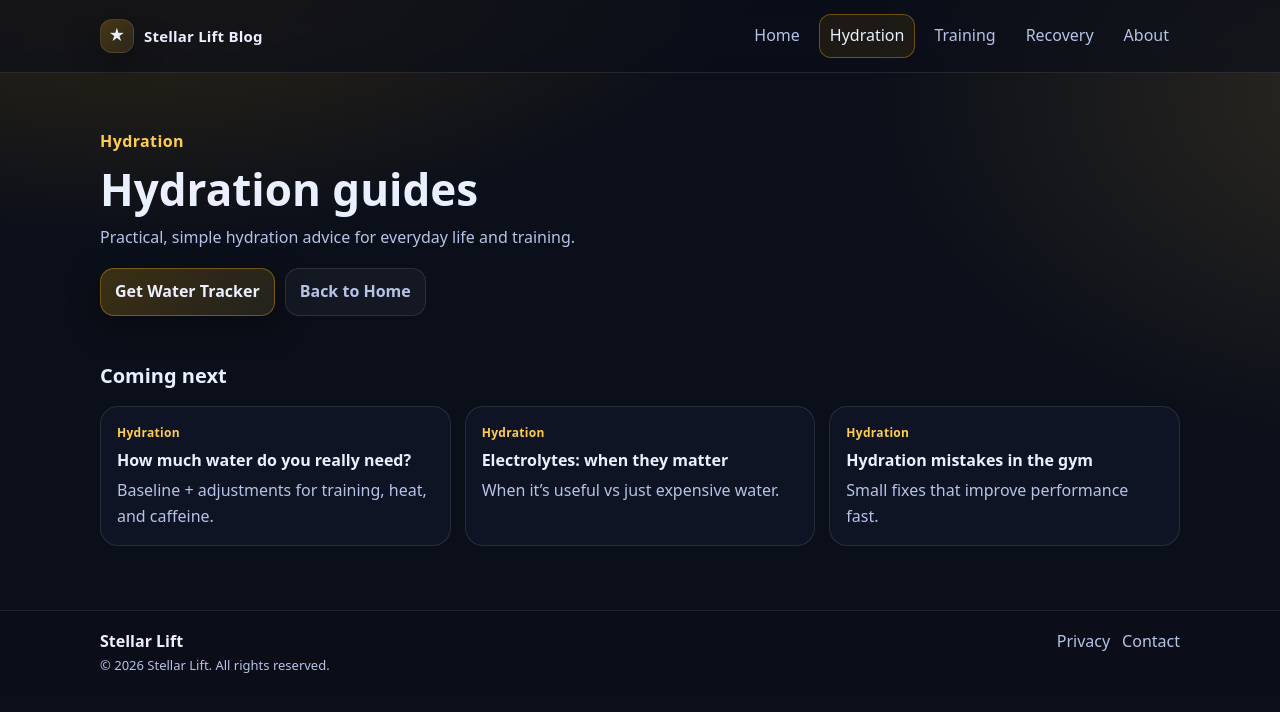
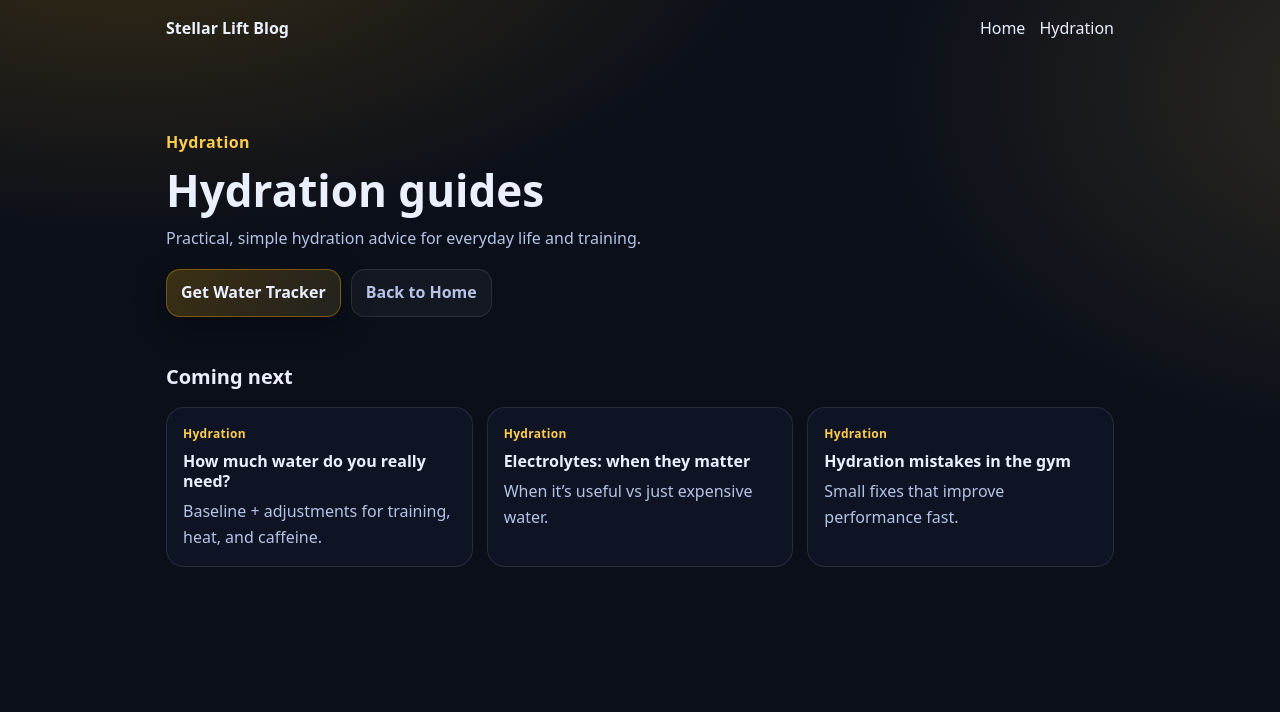
Before and after one commit to AntczakEI/stellarlift-blog, a Jekyll site: the page built from hydration.html, in a window 1280 px wide. Shown: the top 712 px of the page. Built offline with Jekyll 4.4.1, drawn with Linux system fonts in a browser that asks for light colours.

Commit message:
Update hydration.html

```diff
--- a/hydration.html
+++ b/hydration.html
@@ -1,30 +1,9 @@
-<!doctype html>
-<html lang="en">
-<head>
-  <meta charset="utf-8" />
-  <meta name="viewport" content="width=device-width, initial-scale=1" />
-  <title>Hydration — Stellar Lift Blog</title>
-  <meta name="description" content="Hydration guides and practical tips." />
-  <link rel="stylesheet" href="/styles.css" />
-</head>
-<body>
-  <header class="site-header">
-    <div class="container header-inner">
-      <a class="brand" href="/">
-        <span class="brand-mark">★</span>
-        <span class="brand-text">Stellar Lift Blog</span>
-      </a>
-      <nav class="nav">
-        <a href="/" class="nav-link">Home</a>
-        <a href="/hydration.html" class="nav-link active">Hydration</a>
-        <a href="/training.html" class="nav-link">Training</a>
-        <a href="/recovery.html" class="nav-link">Recovery</a>
-        <a href="/about.html" class="nav-link">About</a>
-      </nav>
-    </div>
-  </header>
+---
+layout: default
+title: Hydration
+description: Hydration guides and practical tips.
+---
 
-  <main class="container">
 <section class="hero">
   <p class="eyebrow">Hydration</p>
   <h1>Hydration guides</h1>
@@ -55,23 +34,3 @@
     </article>
   </div>
 </section>
-  </main>
-
-  <footer class="site-footer">
-    <div class="container footer-inner">
-      <div class="footer-left">
-        <div class="footer-brand">Stellar Lift</div>
-        <div class="footer-small">© <span id="year"></span> Stellar Lift. All rights reserved.</div>
-      </div>
-      <div class="footer-right">
-        <a href="/privacy.html">Privacy</a>
-        <a href="/contact.html">Contact</a>
-      </div>
-    </div>
-  </footer>
-
-  <script>
-    document.getElementById("year").textContent = new Date().getFullYear();
-  </script>
-</body>
-</html>
```
Lines whose indentation alone changed are shown as unchanged.
